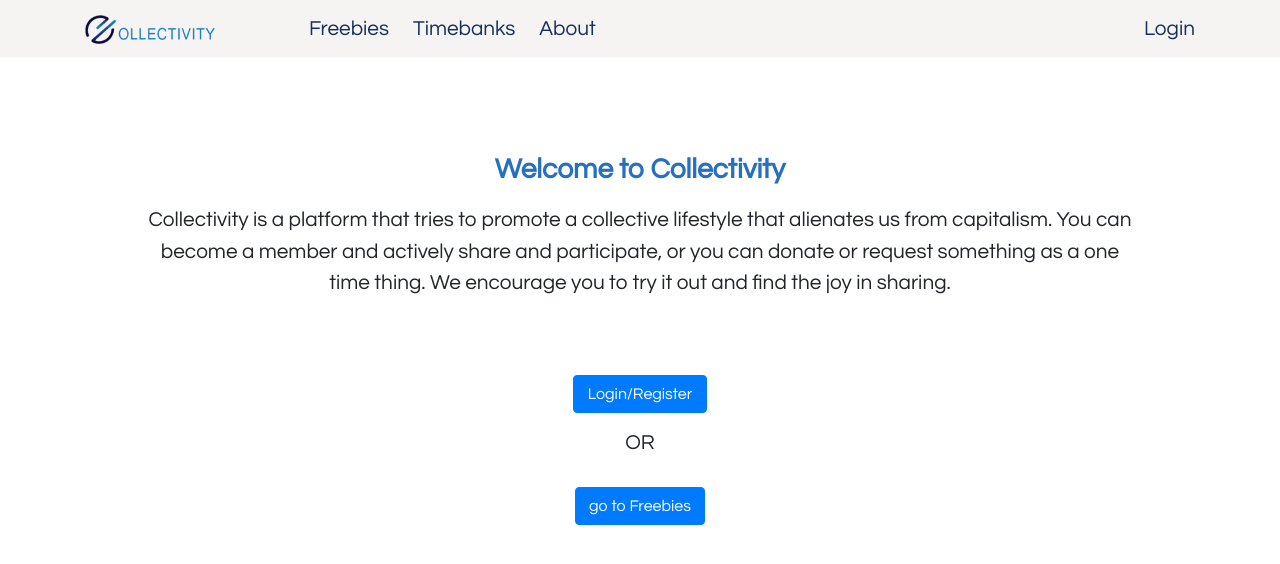
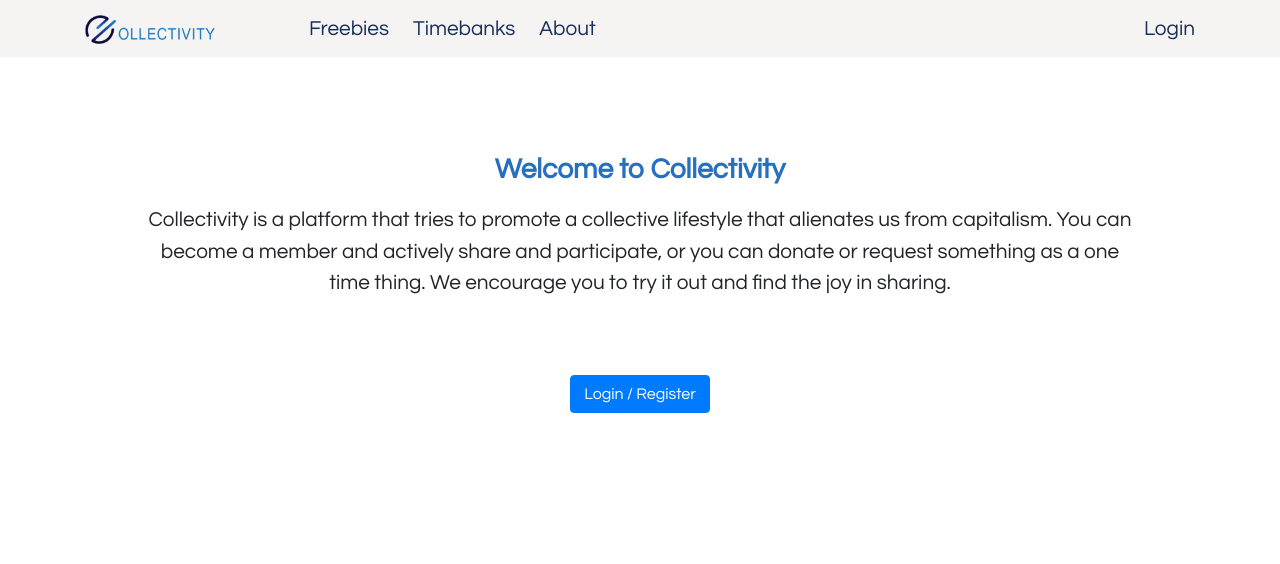
Before and after one commit to Klarala13/collectivity, a React (Create React App) app in the folder frontend/: page / in a window 1280 px wide. Shown: the top 564 px of the page. Built offline with nearby package versions, Linux system fonts and the light colour scheme.

Commit message:
active login btn

```diff
--- a/frontend/src/components/App.jsx
+++ b/frontend/src/components/App.jsx
@@ -1,5 +1,6 @@
 import React from "react";
 import Header from "./Header";
+import { NavLink } from "react-router-dom";
 
 class App extends React.Component {
   constructor(props) {
@@ -16,13 +17,13 @@
       <div className="container">
         <Header />
         <div className="app">
-          <button className="btn btn-primary">
-            Login/Register
-          </button>
-          <p>OR</p>
-          <button className="btn btn-primary">
-            go to Freebies
-          </button>
+          <NavLink
+                to="/login"
+                activeClassName="app"
+                className="btn btn-primary"
+              >
+                Login / Register
+              </NavLink>
         </div>
       </div>
     );
```
